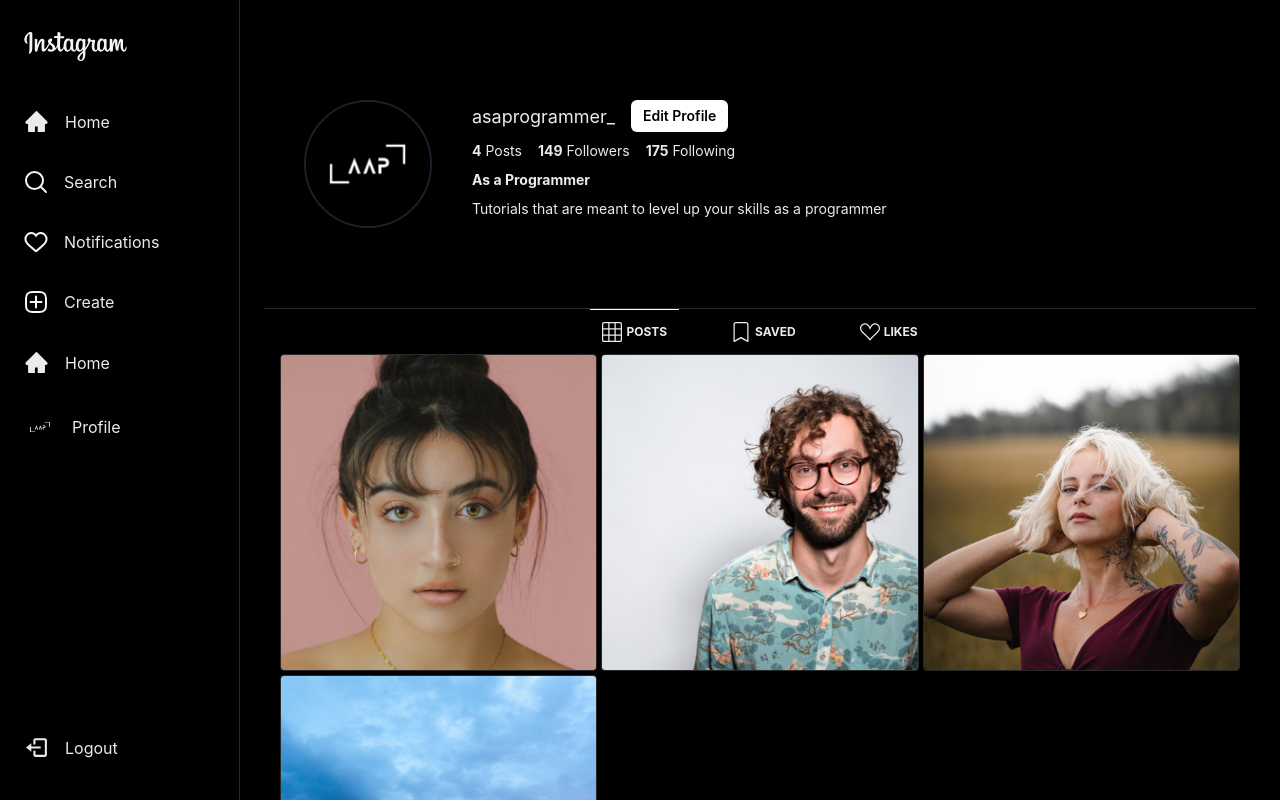
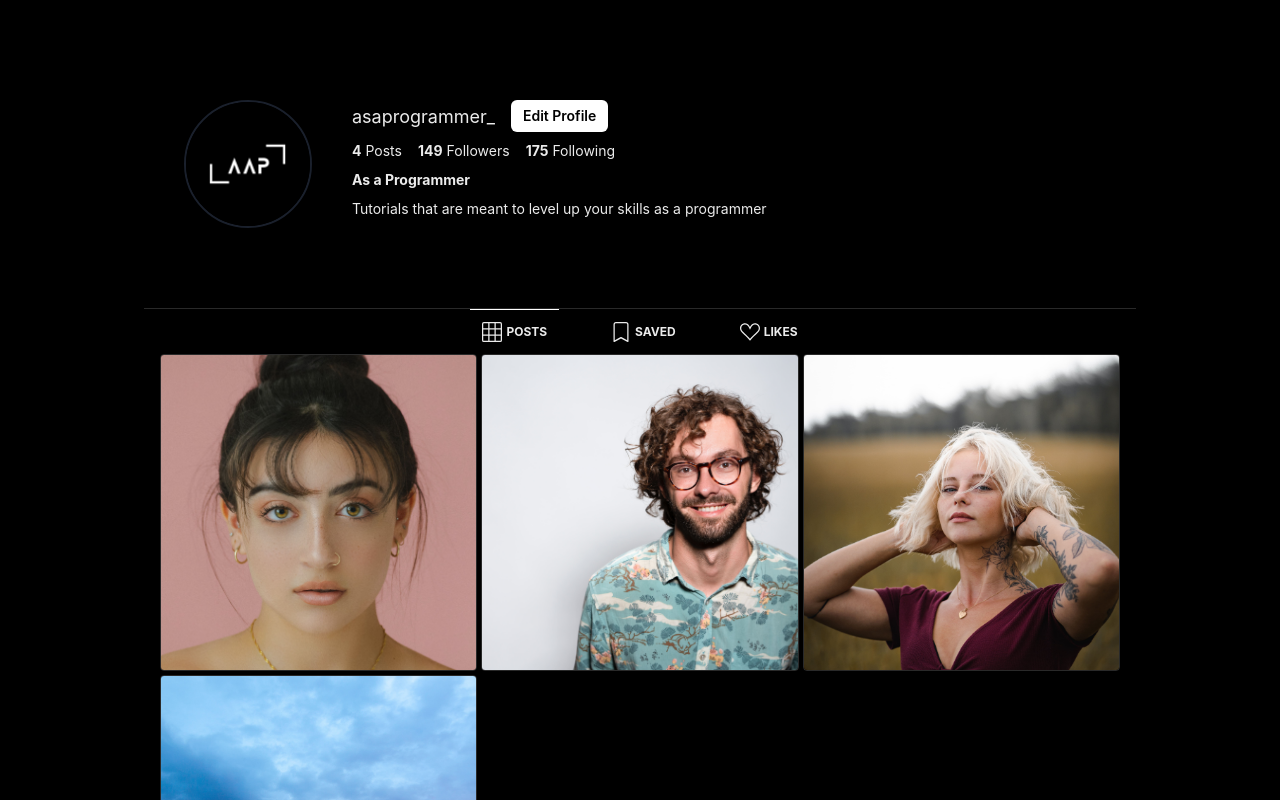
Before and after one commit to sheiguey/Instagram-clone, a React app: page /1 in a window 1280 px wide. Shown: the top 800 px of the page. Built offline with nearby package versions, Linux system fonts and the light colour scheme; the HTML template or start-up script is replaced by a standard one.

Commit message:
logout user

```diff
--- /dev/null
+++ b/src/Hooks/useLogout.js
@@ -0,0 +1,22 @@
+import { useSignOut } from 'react-firebase-hooks/auth';
+import useShowToast from './useShowToast';
+import useAuthStore from '../store/auhStore';
+import { auth } from '../firebase/firebase';
+
+export default function useLogout() {
+    const [signOut,isLoginOut] = useSignOut(auth);
+    const {displayToast} = useShowToast();
+    const logoutUser = useAuthStore((state)=>state.logout)
+    async function handleLogout(){
+      try{
+        await signOut()
+        localStorage.removeItem('user-info')
+        logoutUser();
+      }catch(error){
+        displayToast("Error",error.message,"error")
+      }
+
+    }
+
+    return {isLoginOut,handleLogout}
+}
--- a/src/Layouts/PageLayout.jsx
+++ b/src/Layouts/PageLayout.jsx
@@ -1,15 +1,18 @@
-import { Box, Flex, calc } from '@chakra-ui/react'
-import React from 'react'
+import { Box, Flex } from '@chakra-ui/react'
+import Sibar from '../components/Sidebar/Sibar'
 import { useLocation } from 'react-router-dom'
-import Sibar from '../components/Sidebar/Sibar'
+import useAuthStore from '../store/auhStore'
+import { useAuthState } from 'react-firebase-hooks/auth'
+import { auth } from '../firebase/firebase'
 
 export default function PageLayout({children}) {
   const {pathname} = useLocation()
-
+  //const {user,loading,error}= useAuthState(auth)
+  const authUser = useAuthStore((state)=>state.user);
   return (
      <Flex>
         {
-            pathname!=="/auth"? (
+            pathname!=="/auth" && authUser ? (
             <Box w={{base:"70px",md:"240px"}}>
                 <Sibar/>
             </Box>
--- a/src/components/Sidebar/Sibar.jsx
+++ b/src/components/Sidebar/Sibar.jsx
@@ -1,9 +1,11 @@
-import { Avatar, Box, Flex,Link, Tooltip } from '@chakra-ui/react'
+import { Avatar, Box, Button, Flex,Link,Tooltip } from '@chakra-ui/react'
 import React from 'react'
 import { Link as RouterLink } from 'react-router-dom'
+import useLogout from '../../Hooks/useLogout'
 import { CreatePostLogo, InstagramLogo, InstagramMobileLogo, NotificationsLogo, SearchLogo } from '../../assets/constants'
 import {AiFillHome} from "react-icons/ai"
 import {BiLogOut}  from "react-icons/bi"
+
 
 export default function Sibar() {
 
@@ -36,6 +38,8 @@ export default function Sibar() {
       link:"/asaprogrammer"
     },
   ];
+
+const {isLoginOut,handleLogout}=useLogout()
 
   return (
    <Box
@@ -109,10 +113,8 @@ export default function Sibar() {
            openDelay={500}
            display={{base:'block',md:'none'}}
           >
-          <Link
-           display={"flex"}
-           to={"/auth"}
-           as={RouterLink}
+          <Flex
+           onClick={()=>handleLogout()}
            alignItems={"center"}
            gap={4}
            _hover={{bg:"whiteAlpha.400"}}
@@ -123,10 +125,15 @@ export default function Sibar() {
            justifyContent={{base:"center",md:"flex-start"}}
           >
             <BiLogOut size={25}/>
-            <Box display={{base:"none",md:"block"}}>
+            <Button
+            display={{base:"none",md:"block"}}
+            variant={"ghost"}
+            _hover={{bg:"transparent"}}
+            isLoading={isLoginOut}
+            >
                Logout
-            </Box>
-          </Link>
+            </Button>
+          </Flex>
           </Tooltip>
    </Flex>
    </Box>
--- a/src/routes.jsx
+++ b/src/routes.jsx
@@ -1,18 +1,17 @@
-import { Route, Routes } from "react-router-dom"
+import {Navigate, Route, Routes } from "react-router-dom"
 import HomePage from "./pages/HomePage/HomePage";
 import AuthPage from "./pages/AuthPage/AuthPage";
 import ProfilePage from "./pages/ProfilePage/ProfilePage";
-import SignUp from "./components/AuthForm/SignUp";
-import Login from "./components/AuthForm/Login";
+import useAuthStore from "./store/auhStore";
+
 
 
 const Router = ()=>{
+    const authUser = useAuthStore((state)=>state.user);
     return(
         <Routes>
-            <Route path='/' element={<HomePage/>}/>
-            <Route path='/auth' element={<AuthPage/>}>
-
-            </Route>
+            <Route path='/' element={authUser?<HomePage/>:<Navigate to='/auth'/> } />
+            <Route path='/auth' element={!authUser? <AuthPage/>: <Navigate to='/'/> } />
             <Route path="/:username" element={<ProfilePage/>}/>
         </Routes>
     )
--- /dev/null
+++ b/src/store/auhStore.js
@@ -0,0 +1,10 @@
+import {create} from "zustand"
+
+const useAuthStore = create((set)=>({
+    user:JSON.parse(localStorage.getItem("user-info")),
+    login:(user)=>set({user}),
+    logout:()=>set({user:null}),
+    setUser:(user)=>set({user}),
+}));
+
+export default useAuthStore;
```
